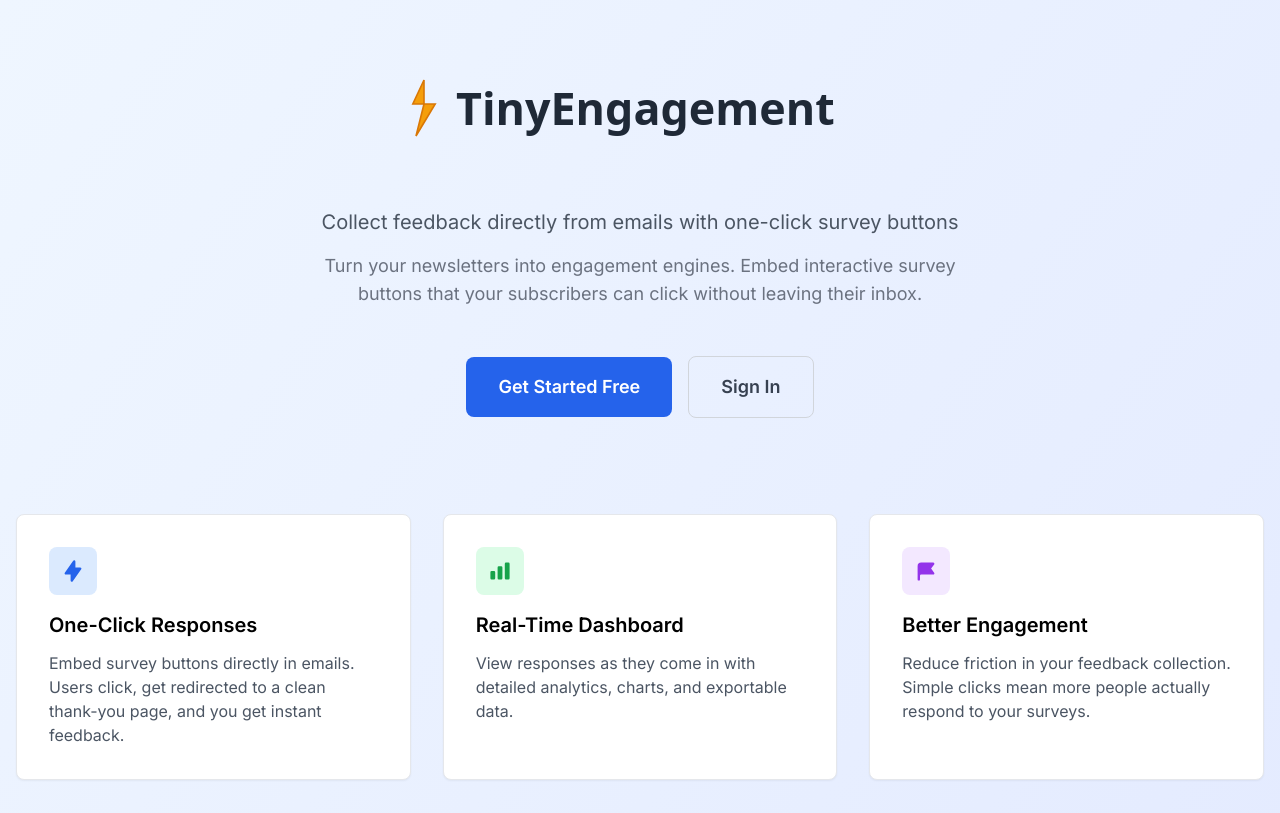
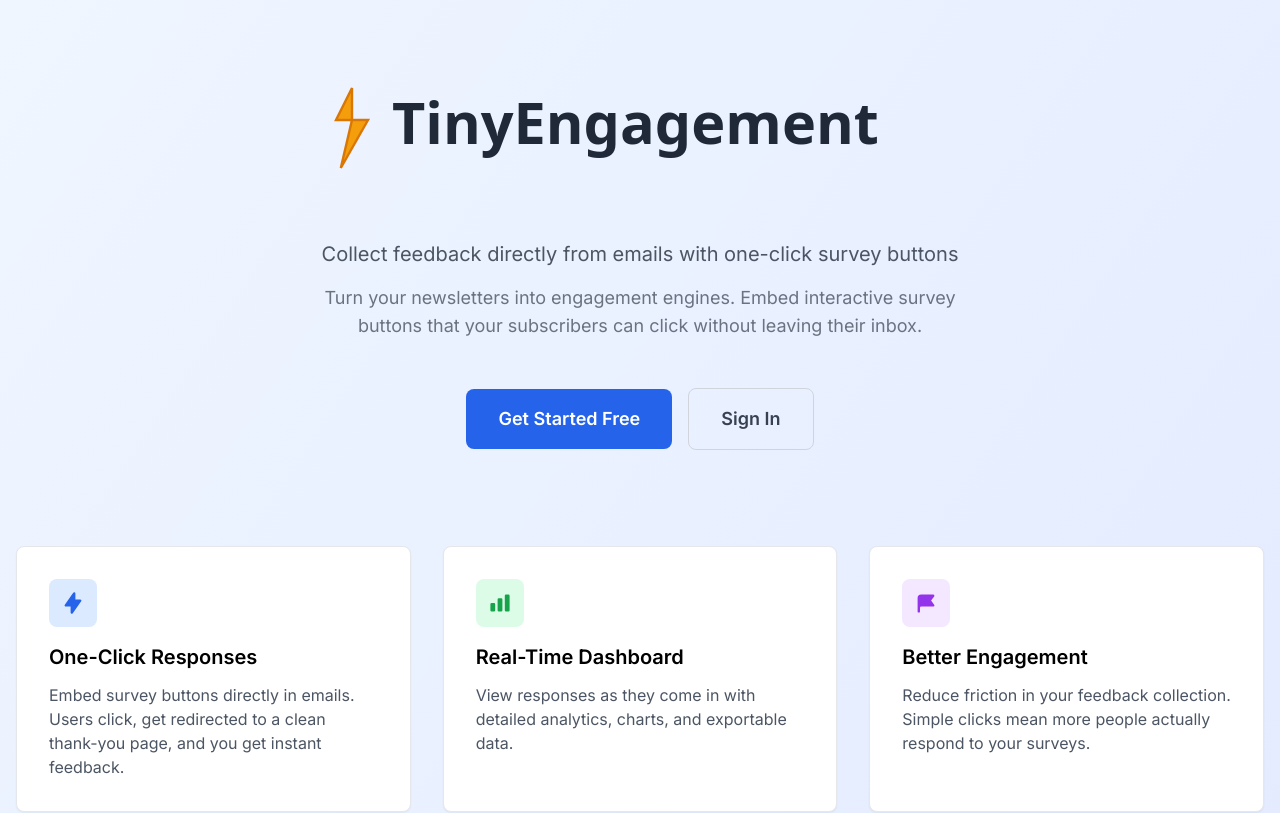
Before and after one commit to adseeker/tinyengage, a Next.js app: page / in a window 1280 px wide. Shown: the top 813 px of the page. Built offline with nearby package versions, Linux system fonts and the light colour scheme.

Commit message:
Make landing page logo much bigger and more readable

```diff
--- a/src/app/page.tsx
+++ b/src/app/page.tsx
@@ -11,10 +11,10 @@ export default function Home() {
             <Image
               src="/logo.svg"
               alt="TinyEngagement Logo"
-              width={600}
-              height={120}
+              width={800}
+              height={160}
               priority
-              className="h-24 w-auto"
+              className="h-32 w-auto max-w-full"
             />
           </div>
           <p className="text-xl text-gray-600 mb-4 max-w-3xl mx-auto">
```
Also changed, not shown: public/logo.svg.
